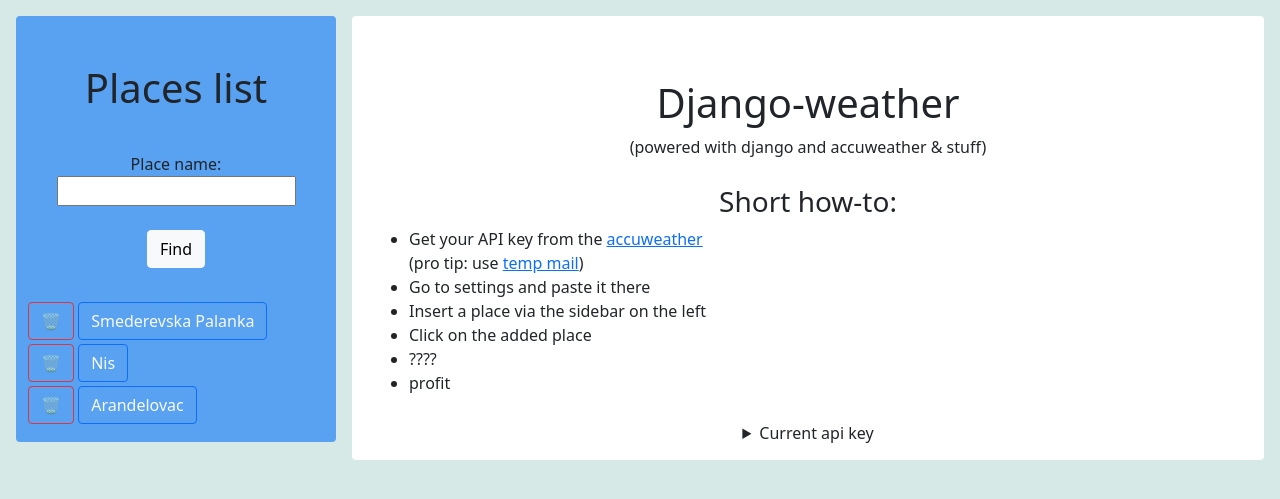
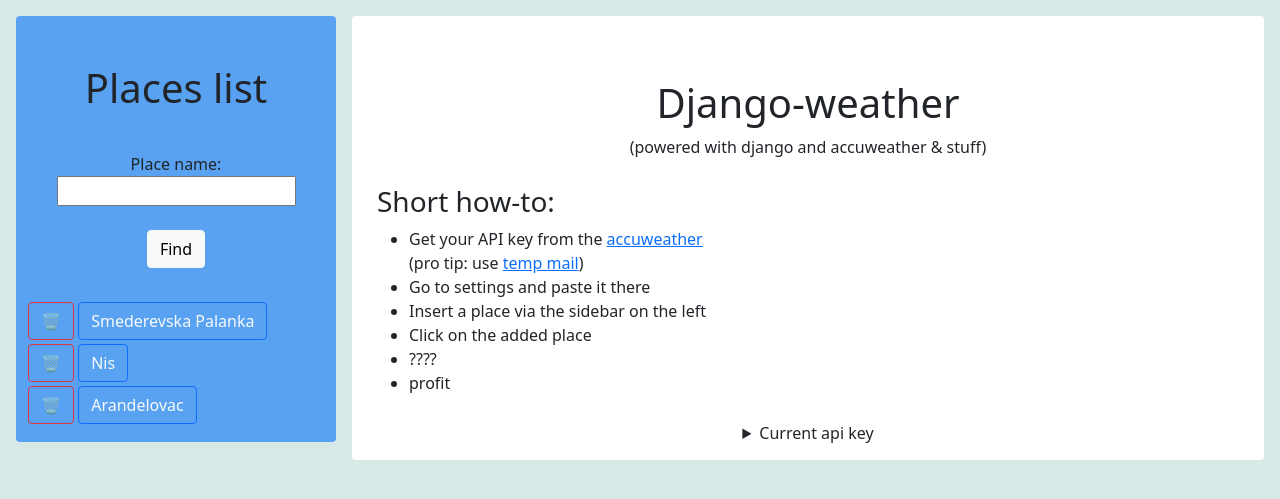
Before and after one commit to tunalad/django-weather, a Django app: page /wttr/ in a window 1280 px wide. Shown: the part 72-571 px from the top of the page. Run offline with Django 4.2, Linux system fonts and the light colour scheme; data comes from the database, SQL or seed files in the repository.

Commit message:
Yet another index page update

```diff
--- a/templates/index.html
+++ b/templates/index.html
@@ -10,9 +10,9 @@
         <h1>Django-weather </h1>
         <p>(powered with django and accuweather & stuff)</p>
 
-        <div style="margin: 0;">
+        <div style="margin: 0; text-align: left">
             <h3>Short how-to:</h3>
-            <ul style="text-align: left;">
+            <ul>
                 <li>Get your API key from the <a href="https://developer.accuweather.com/">accuweather</a> </li>
                 (pro tip: use <a href="https://temp-mail.org/en">temp mail</a>)</li>
                 <li>Go to settings and paste it there</li>
```
